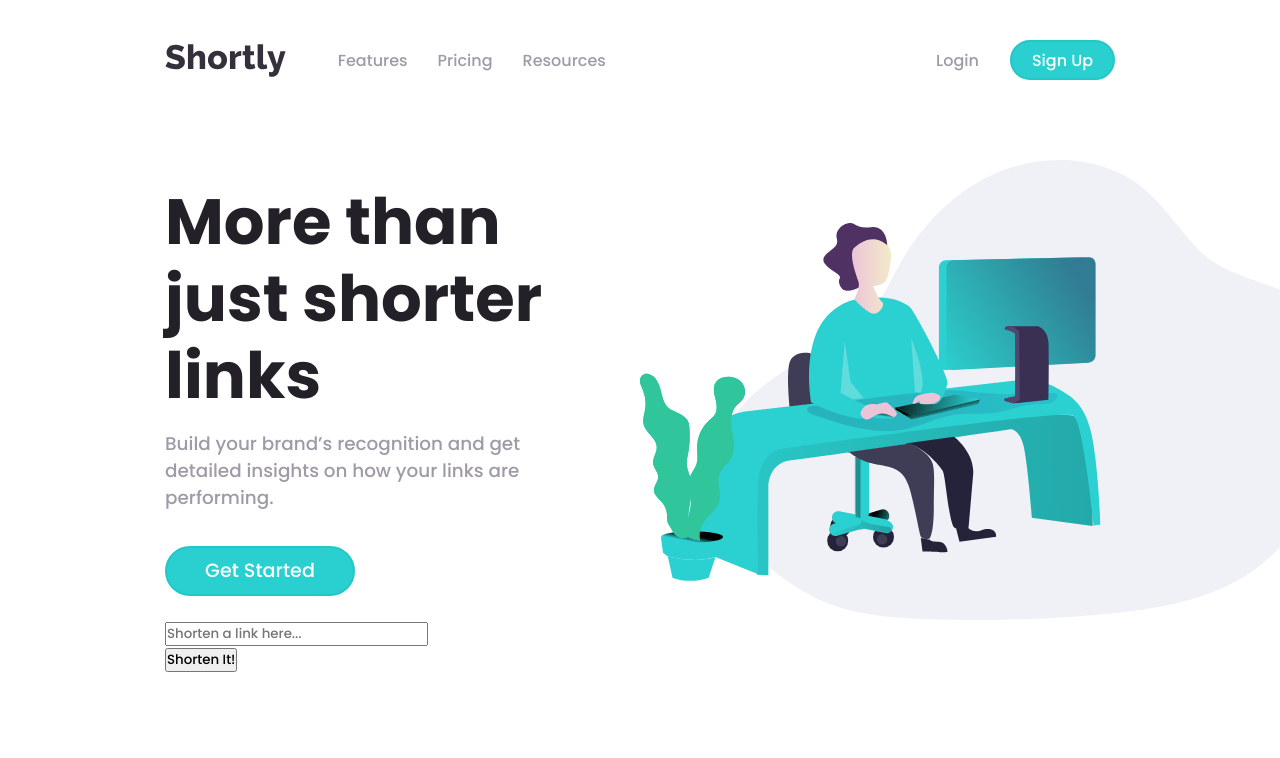
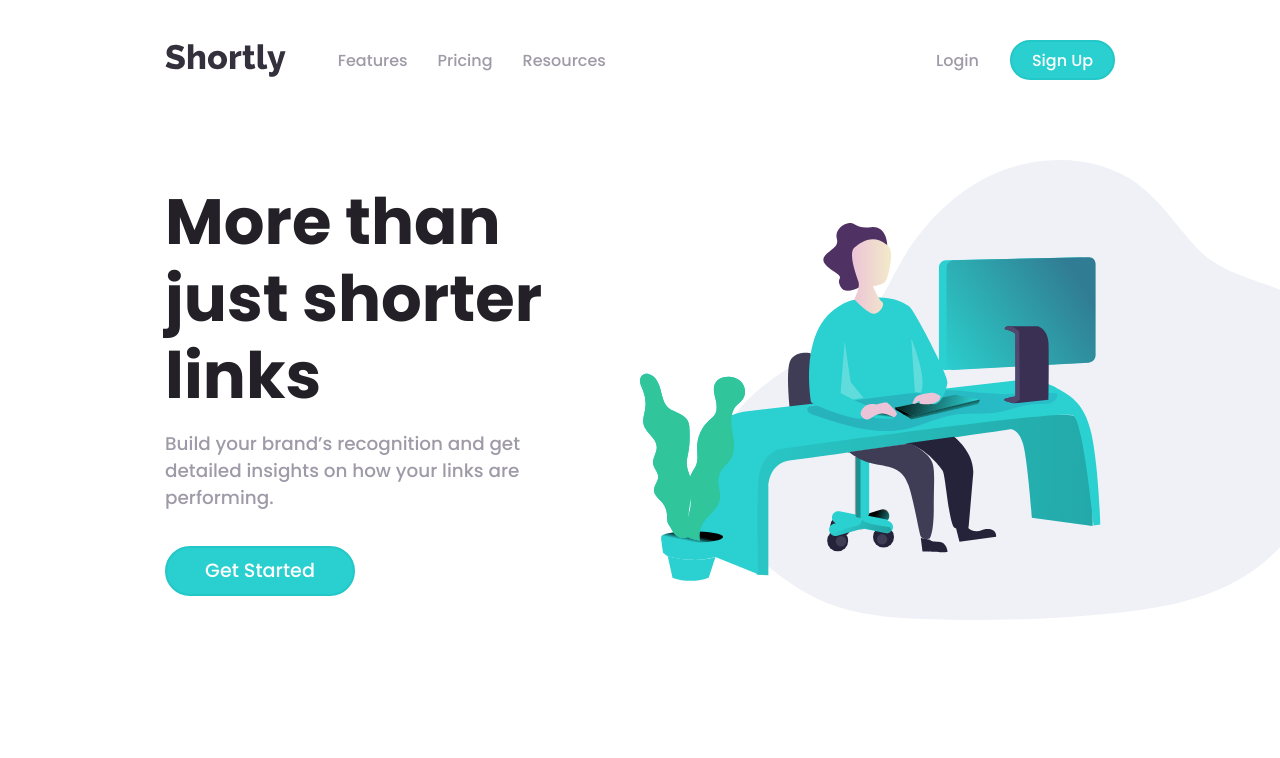
Before and after one commit to Sami-20s/Shorten-URL__FrontEndMentor, a Next.js app: page / in a window 1280 px wide. Shown: the top 758 px of the page. Built offline with nearby package versions, Linux system fonts and the light colour scheme.

Commit message:
📰 🎗 Form Container Style Added

```diff
--- a/styles/helper/variables/_variables.scss
+++ b/styles/helper/variables/_variables.scss
@@ -4,6 +4,7 @@
     --dark-violet: hsl(257, 27%, 26%);
     --red: hsl(0, 87%, 67%);
     --gray: hsl(0, 0%, 75%);
+    --gray-body: #f0f1f6;
     --grayish-violet: hsl(257, 7%, 63%);
     --very-dark-blue: hsl(255, 11%, 22%);
     --very-dark-violet: hsl(260, 8%, 14%);
--- /dev/null
+++ b/styles/pages/Home/formContainer/_formContainer.scss
@@ -0,0 +1,184 @@
+.input {
+    margin-top: 180px;
+    @include breakpoint-up("large") {
+        margin-top: 215px;
+    }
+    background-color: var(--gray-body);
+    &__wrapper {
+        width: 100%;
+        display: flex;
+        flex-direction: column;
+        justify-content: center;
+        align-items: center;
+        text-align: center;
+        transform: translateY(-75px);
+        // Form Control
+        &__form {
+            width: 100%;
+            padding: 25px;
+            margin-bottom: 25px;
+            border-radius: 8px;
+            background-image: url("/img/bg-shorten-mobile.svg");
+            background-size: 80%;
+            background-repeat: no-repeat;
+            background-position: right top;
+            background-color: var(--dark-violet);
+            // Tablet Screen
+            @include breakpoint-up("meduim") {
+                display: flex;
+                justify-content: space-between;
+                align-items: flex-start;
+            }
+            // Laptop Screen
+            @include breakpoint-up("large") {
+                background-image: url("/img/bg-shorten-desktop.svg");
+                background-position: right top;
+                background-size: 150%;
+                padding: 45px 65px;
+            }
+            &__control {
+                margin-bottom: 16px;
+                // Tablet Screen
+                @include breakpoint-up("meduim") {
+                    display: flex;
+                    flex-direction: column;
+                    margin-bottom: 0;
+                    width: 75%;
+                }
+                > input {
+                    width: 100%;
+                    height: 50px;
+                    border: solid 2px #e0e0e0;
+                    border-radius: 8px;
+                    padding: 0 16px;
+                    font-size: 1rem;
+                    outline: none;
+                    transition: var(--tra);
+                    font-family: "Poppins", sans-serif;
+                    font-weight: 500;
+                    color: var(--dark-violet);
+                    @include breakpoint-up("large") {
+                        font-size: 1.2rem;
+                        padding: 0 30px;
+                        height: 65px;
+                    }
+                    &.danger {
+                        border-color: var(--red);
+                        &::placeholder {
+                            color: var(--red);
+                        }
+                    }
+                }
+                > p {
+                    margin-top: 5px;
+                    color: var(--red);
+                    font-size: 0.8rem;
+                    text-align: left;
+                    @include breakpoint-up("large") {
+                        font-size: 0.88rem;
+                    }
+                }
+            }
+            &__buttons {
+                background-color: white;
+                border-radius: 8px;
+                // Tablet Screen
+                @include breakpoint-up("meduim") {
+                    width: 20%;
+                }
+                &__button {
+                    width: 100%;
+                    height: 50px;
+                    font-size: 1.2rem;
+                    font-weight: 700;
+                    border: solid 1px var(--dark-cyan);
+                    color: white;
+                    border-radius: 8px;
+                    background-color: var(--cyan);
+                    cursor: pointer;
+                    transition: var(--tra);
+                    &:hover,
+                    &:active {
+                        opacity: 0.5;
+                    }
+                    // Laptop Screen
+                    @include breakpoint-up("large") {
+                        height: 65px;
+                        font-size: 1.3rem;
+                    }
+                }
+            }
+        }
+        // Single Link
+        &__singleBox {
+            position: relative;
+            width: 100%;
+            padding: 17px;
+            border: solid 1px #e0e0e0;
+            border-radius: 8px;
+            background-color: white;
+            color: var(--very-dark-violet);
+            text-align: left;
+            // Tablet Screen
+            @include breakpoint-up("meduim") {
+                display: flex;
+                justify-content: space-between;
+                align-items: center;
+            }
+            // Laptop Screen
+            @include breakpoint-up("large") {
+                padding: 20px 30px;
+            }
+            &::after {
+                content: "";
+                display: block;
+                position: absolute;
+                width: 100%;
+                height: 2px;
+                top: 45px;
+                left: 0;
+                background-color: var(--gray-body);
+                // Tablet Screen
+                @include breakpoint-up("meduim") {
+                    display: none;
+                }
+            }
+            > h4 {
+                font-size: 1rem;
+                margin-bottom: 17px;
+                // Tablet Screen
+                @include breakpoint-up("meduim") {
+                    margin-bottom: 0;
+                }
+                // Laptop Screen
+                @include breakpoint-up("large") {
+                    font-size: 1.1rem;
+                }
+            }
+            &__button {
+                position: relative;
+                width: 100%;
+                height: 40px;
+                border: solid 1px var(--dark-cyan);
+                border-radius: 8px;
+                font-size: 1.1rem;
+                font-weight: 700;
+                color: white;
+                background-color: var(--cyan);
+                transition: var(--tra);
+                cursor: pointer;
+                &.active {
+                    background-color: var(--dark-violet);
+                    border-color: var(--dark-violet);
+                }
+                // Laptop Screen
+                @include breakpoint-up("meduim") {
+                    width: 105px;
+                }
+            }
+            &:not(:last-child) {
+                margin-bottom: 25px;
+            }
+        }
+    }
+}
--- a/styles/pages/Home/home.scss
+++ b/styles/pages/Home/home.scss
@@ -1,2 +1,3 @@
 @import "../../helper/mixins/mixins";
 @import "./hero/hero";
+@import "./formContainer/formContainer";
```
